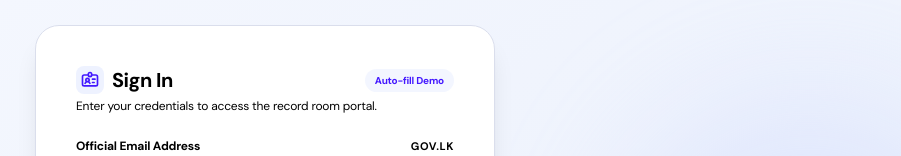
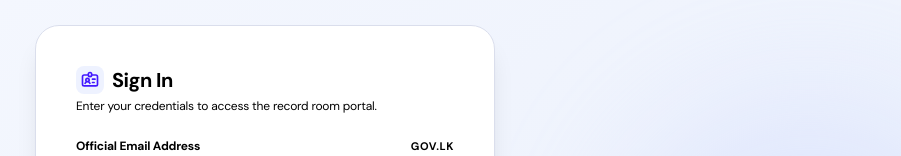
Before and after one commit to malitha-tishamal/SPID-File-Management-System, a Next.js app: page /auth/sign-in in a window 1280 px wide. Shown: the part 175-331 px from the top of the page, without its empty margins (375-1276 px from the left). Built offline with nearby package versions, Linux system fonts and the light colour scheme; what tailwindcss-rtl would draw is missing.

Commit message:
Remove demo credentials autofill
This change removes the temporary testing helper from the sign-in page, including the demo credential autofill logic and the UI button that loaded it. The sign-in screen now stays clean and production-focused without exposing test credentials in the interface.

```diff
--- a/src/app/auth/sign-in/page.tsx
+++ b/src/app/auth/sign-in/page.tsx
@@ -81,19 +81,6 @@ export default function SignInPage() {
     }
   };
 
-  // Quick fill helper for testing
-  const handleQuickFillDemo = () => {
-    setEmail('officer@spid.gov.lk');
-    setPassword('spid@admin2026');
-    setErrorBanner(null);
-    showToast({
-      type: 'info',
-      title: 'Demo Credentials Loaded',
-      message: 'Officer Administrator credentials prefilled for testing.',
-      duration: 3000,
-    });
-  };
-
   return (
     <div className="w-full flex flex-col items-center px-4 sm:px-6">
       {/* Brand Header */}
@@ -107,7 +94,6 @@ export default function SignInPage() {
         <div className="relative z-10">
           {/* Card Header */}
           <div className="mb-6">
-            <div className="flex items-center justify-between">
             <div className="flex items-center gap-2">
               <span className="flex h-7 w-7 items-center justify-center rounded-lg bg-indigo-50 text-[#4318FF] dark:bg-navy-700">
                 <HiOutlineIdentification className="h-5 w-5" />
@@ -115,17 +101,6 @@ export default function SignInPage() {
               <h2 className="text-xl font-bold tracking-tight text-slate-900 dark:text-white">
                 Sign In
               </h2>
-              </div>
-
-              {/* Demo auto-fill chip */}
-              <button
-                type="button"
-                onClick={handleQuickFillDemo}
-                className="text-[10px] font-semibold text-[#4318FF] dark:text-brand-400 bg-indigo-50/70 dark:bg-navy-700/60 hover:bg-indigo-100 px-2.5 py-1 rounded-full transition"
-                title="Click to fill official demo credentials"
-              >
-                Auto-fill Demo
-              </button>
             </div>
             <p className="mt-1 text-xs text-slate-500 dark:text-slate-400">
               Enter your credentials to access the record room portal.
```
Lines whose indentation alone changed are shown as unchanged.
